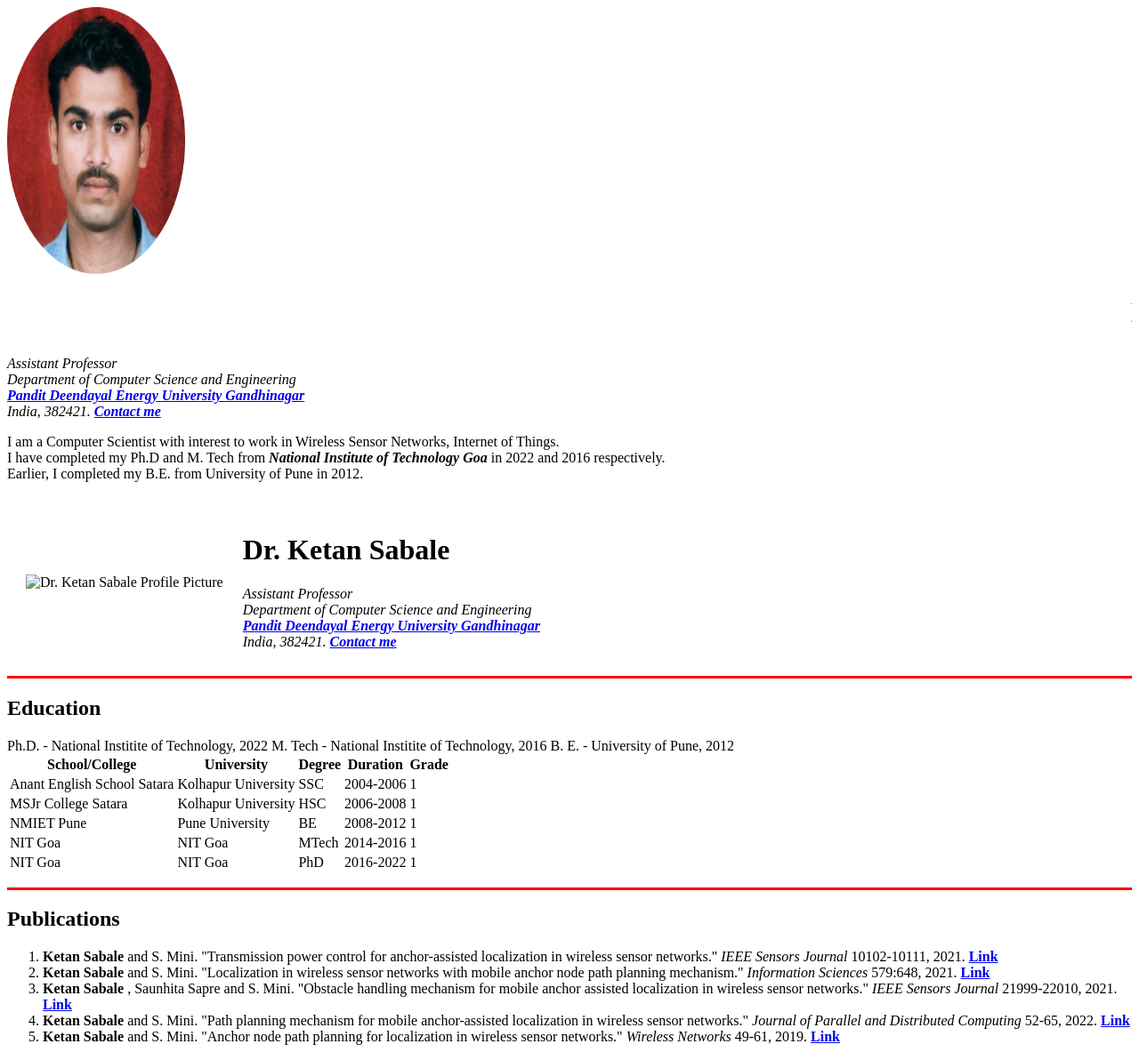
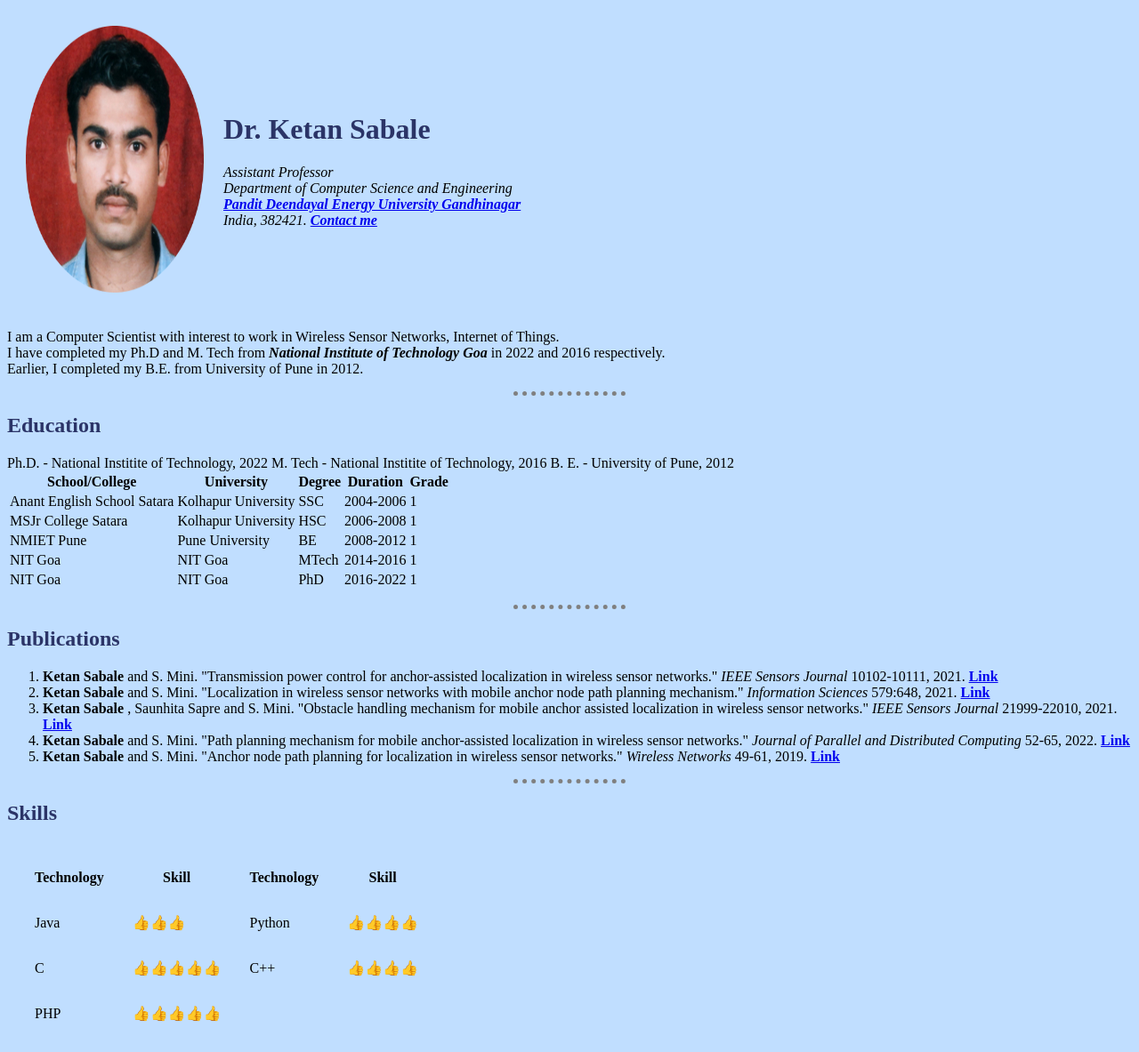
Before and after one commit to ketan37532/cv, a plain HTML site: page index.html in a window 1280 px wide. Shown: the top 1183 px of the page at 89% size. Drawn offline with Linux system fonts and the light colour scheme.

Commit message:
Added CSS Version

```diff
--- /dev/null
+++ b/css/style.css
@@ -0,0 +1,23 @@
+body{
+    background-color: #C0DEFF;
+
+}
+hr{
+
+    border-style: none;
+    border-top-style: dotted;
+    background-color: none;
+    width: 10%;
+    height: 0%;
+    color: grey;
+    border-width: 5px;
+}
+h1{
+    color: #2B3467;
+}
+h3{
+    color: #2B3467;
+}
+h2{
+    color: #2B3467;
+}
--- a/index.html
+++ b/index.html
@@ -2,27 +2,19 @@
 <html lang="en">
     <head>
         <meta charset="UTF-8">
+
         <title> Dr. Ketan Sabale</title>
+        <!-- style tag is used to provide properties for the perticular type of
+            element from one location. this is internal CSS-->
+
+            <link rel="stylesheet" href="css/style.css">
+
     </head>
 
-    <body>
-        <img src="ketan_profile_pic.png" alt="Dr. Ketan Sabale Profile Picture" height = "300" width ="200">
-        <h1><marquee>Dr. Ketan Sabale Ph.D.</marquee></h1>
-        <p>
-            <em>Assistant Professor <br>
-                Department of Computer Science and Engineering <br>
-                <strong><a href ="https://www.pdpu.ac.in/">Pandit Deendayal Energy University Gandhinagar</a></strong><br>
-                India, 382421.
-                <strong><a href="contact.html">Contact me</a></strong>
-            </em>
-        </p>
+    <body > <!--This is inline css where we change the property of the perticular element there itself-->
 
-        <p>
-            I am a Computer Scientist with interest to work in Wireless Sensor Networks, Internet of Things.<br>
-            I have completed my Ph.D and M. Tech from <em> <strong> National Institute of Technology Goa </strong></em>
-            in 2022 and 2016 respectively. <br>
-            Earlier, I completed my B.E. from University of Pune in 2012.
-        </p>
+
+
 
         <table cellspacing = "20">
             <tr>
@@ -37,9 +29,15 @@
 
             </tr>
         </table>
+        <p>
+            I am a Computer Scientist with interest to work in Wireless Sensor Networks, Internet of Things.<br>
+            I have completed my Ph.D and M. Tech from <em> <strong> National Institute of Technology Goa </strong></em>
+            in 2022 and 2016 respectively. <br>
+            Earlier, I completed my B.E. from University of Pune in 2012.
+        </p>
 
 
-        <hr size="3" noshadow color="red">
+        <hr>
 
         <p>
             <h2>Education</h2>
@@ -100,7 +98,7 @@
                 B. E. - University of Pune, 2012
             </table>
         </p>
-        <hr size="3" noshade="2" color="red">
+        <hr>
 
         <p>
             <h2>Publications</h2>
@@ -118,7 +116,7 @@
             </ol>
 
         </p>
-        <hr size="3" noshade="2" color="red">
+        <hr>
 
         <h2>Skills</h2>
         <table cellspacing="30">
@@ -155,9 +153,9 @@
 
             </tbody>
         </table>
-        <hr size="3" noshade="2" color="red">
+        <hr>
 
-        <table border="1">
+        <table>
             <tr>
                 <td>
                     <table cellspacing = "20">
@@ -207,7 +205,7 @@
             </tr>
 
         </table>
-        <hr size="3" noshade="2" color="red">
+        <hr>
 
 
     </body>
```
Also changed, not shown: contact.html (+1 -0 lines), Images/ketan_profile_pic.png (added).
